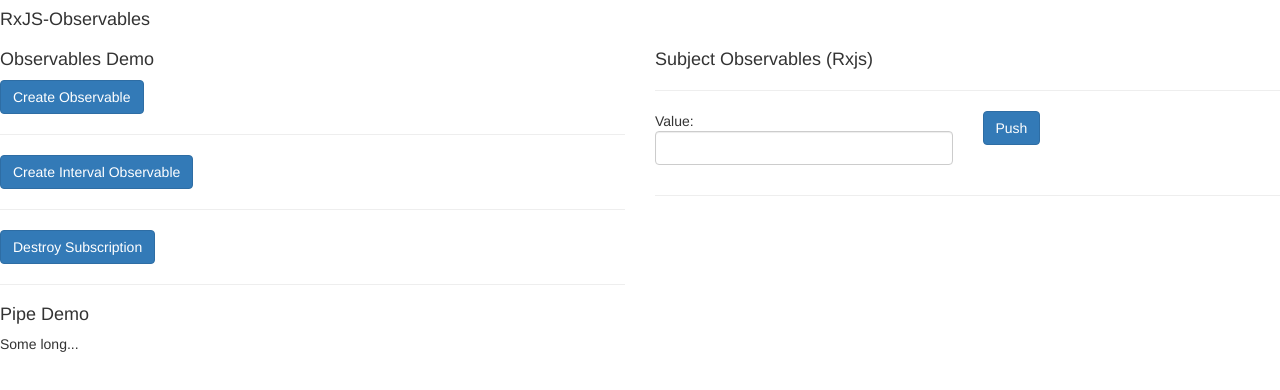
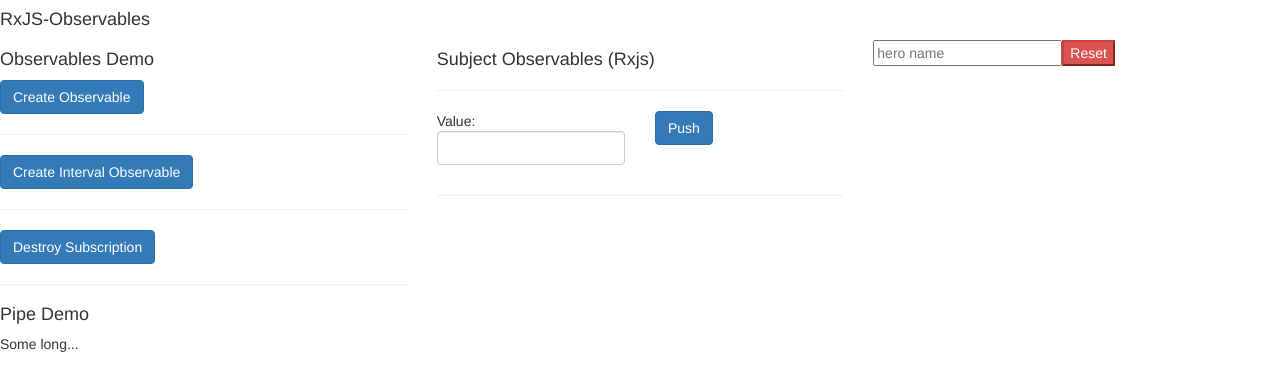
Before and after one commit to avilavate/RxJS-Observables, an Angular app in the folder observables/: page / in a window 1280 px wide. Shown: the top 390 px of the page. Built offline with nearby package versions, Linux system fonts and the light colour scheme.

Commit message:
Added Heros class/component to demonstrate when/why pipe will not work (due to array reference).

```diff
--- a/observables/src/app/app.component.html
+++ b/observables/src/app/app.component.html
@@ -1,6 +1,13 @@
-
-<h4>RxJS-Observables</h4>
+<h4>
+    RxJS-Observables</h4>
 <div class="row">
-    <div class="col-md-6"><o-observables> Loading Observable Demo...</o-observables></div>
-    <div class="col-md-6"><o-subject> Loading Subject Observable Demo...</o-subject></div>
+    <div class="col-md-4">
+        <o-observables> Loading Observable Demo...</o-observables>
+    </div>
+    <div class="col-md-4">
+        <o-subject> Loading Subject Observable Demo...</o-subject>
+    </div>
+    <div class="col-md-4">
+        <o-flying-heros></o-flying-heros>
+    </div>
 </div>
--- a/observables/src/app/app.module.ts
+++ b/observables/src/app/app.module.ts
@@ -7,13 +7,17 @@
 import { ObservablesComponent } from './observables/observables.component';
 import { SubjectComponent } from './observables/subject.component';
 import { ShortlengthPipe } from './shortlength.pipe';
+import { FlyingHerosComponent } from './flyingHero/flying-heros/flying-heros.component';
+import { FlyingHerosPipe } from './flyingHero/flying-heros.pipe';
 
 @NgModule({
   declarations: [
     AppComponent,
     ObservablesComponent,
     SubjectComponent,
-    ShortlengthPipe
+    ShortlengthPipe,
+    FlyingHerosComponent,
+    FlyingHerosPipe
   ],
   imports: [
     BrowserModule,
--- /dev/null
+++ b/observables/src/app/flyingHero/flying-heros.pipe.ts
@@ -0,0 +1,14 @@
+import { Pipe, PipeTransform } from '@angular/core';
+import { FlyingHerosComponent } from "./flying-heros/flying-heros.component";
+
+@Pipe({
+  name: 'flyingHeros'
+})
+export class FlyingHerosPipe implements PipeTransform {
+
+constructor(public flyingHerosComponent:FlyingHerosComponent){}
+  transform(value:Array<any>, args?: any): any {
+   return value.filter(hero => hero.canFly);
+  }
+
+}
--- /dev/null
+++ b/observables/src/app/flyingHero/flying-heros/flying-heros.component.html
@@ -0,0 +1,7 @@
+  <input type="text" #box
+          (keyup.enter)="addHero(box.value); box.value=''"
+          placeholder="hero name">
+  <button class="bt btn-danger" type="reset" (click)="reset()">Reset</button>
+  <div *ngFor="let hero of (heroes | flyingHeros)">
+    {{hero.name}}
+  </div>
--- /dev/null
+++ b/observables/src/app/flyingHero/flying-heros/flying-heros.component.ts
@@ -0,0 +1,24 @@
+import { Component, OnInit } from '@angular/core';
+
+@Component({
+  selector: 'o-flying-heros',
+  templateUrl: './flying-heros.component.html',
+  styles: []
+})
+export class FlyingHerosComponent {
+
+  public heroes: any[] = [];
+  canFly = true;
+  constructor() { this.reset(); }
+
+  addHero(name: string) {
+    name = name.trim();
+    if (!name) { return; }
+    let hero = { name, canFly: this.canFly };
+     this.heroes = this.heroes.slice(0, this.heroes.length);
+    // this.heroes.push(hero);
+    this.heroes.push(hero);
+  }
+
+  reset() { this.heroes = this.heroes.slice(); }
+}
```
